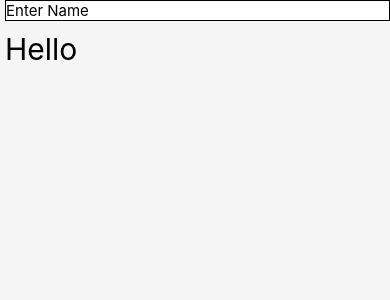
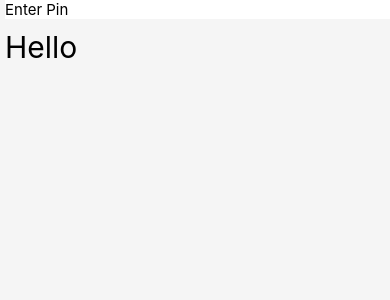
Before and after one commit to tirthraj07/React-Native, a React Native app: screen / in a window 390 px wide. Shown: the top 300 px of the page. Built offline with nearby package versions, Linux system fonts and the light colour scheme.

Commit message:
React Native Tutorial - 59 - TextInput Props

```diff
--- a/App.js
+++ b/App.js
@@ -4,26 +4,36 @@ import { useState } from "react";
 
 export default function App(){
 
-  const [name, setName] = useState("");
+  const [pin, setPin] = useState();
+  const [isPinFocused, setIsPinFocused] = useState(false);
 
   return (
     <SafeAreaView style={{flex: 1, backgroundColor:"#f5f5f5", paddingTop: StatusBar.currentHeight, paddingLeft: 5}}>
 
       <TextInput
-        value={name}
-        onChangeText={setName}
-        placeholder="Enter Name"
+        value={pin}
+        onChangeText={setPin}
+        placeholder="Enter Pin"
+        secureTextEntry         // Makes the text input hidden -> Password
+        keyboardAppearance="default"
+        keyboardType="numeric"
+        onFocus={() => setIsPinFocused(true)} // Use onFocus for when the input is focused
+        onBlur={() => setIsPinFocused(false)} // Use onBlur for when the input loses focus
+
+        autoCapitalize="none"   // Use this for fields where there might be non-regular english like passwords emails usernames etc
+        autoCorrect={false}
+
         style={{
           backgroundColor : "white",
           fontSize: 15,
-          borderWidth: 1,
+          borderWidth: isPinFocused? 1: 0,
           marginBottom: 10
         }}
     />
 
     <View>
       <Text style={{fontSize: 30}}>
-        Hello {name}
+        Hello {pin}
       </Text>
     </View>
 
```
